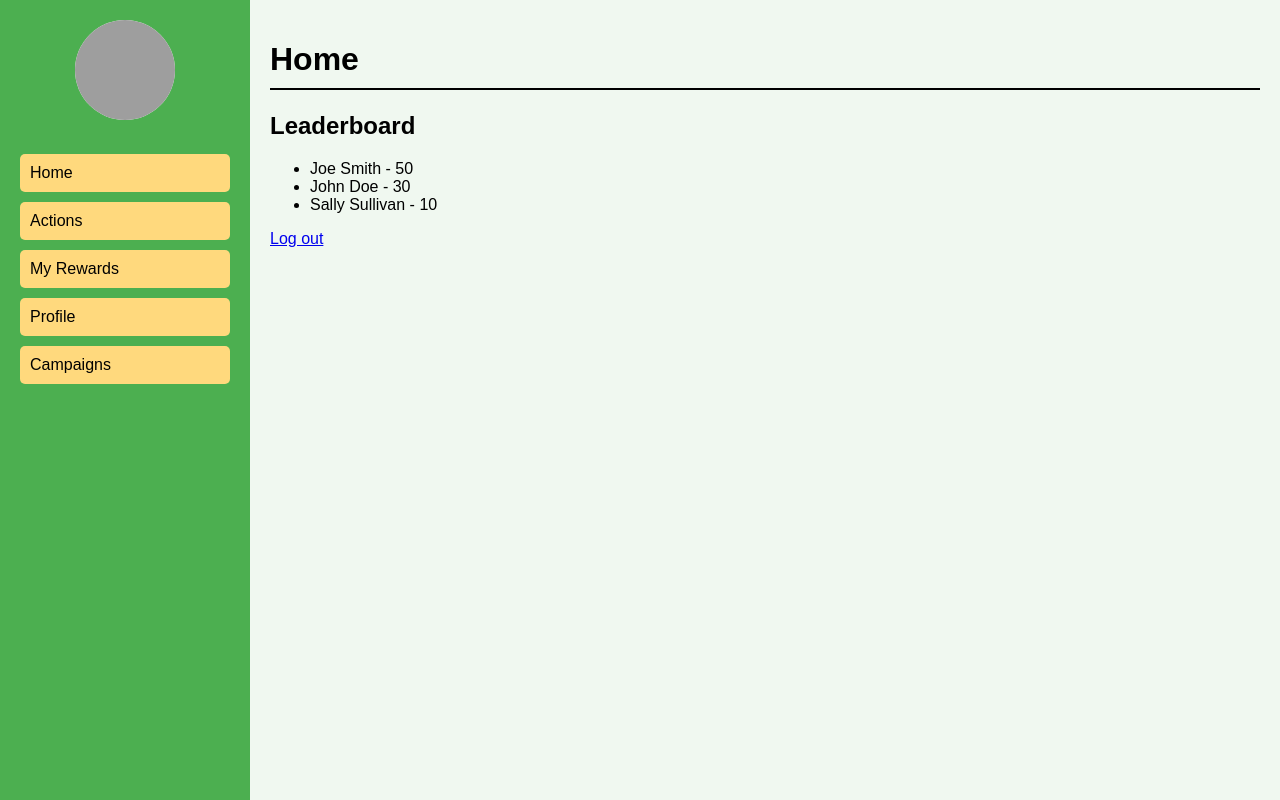
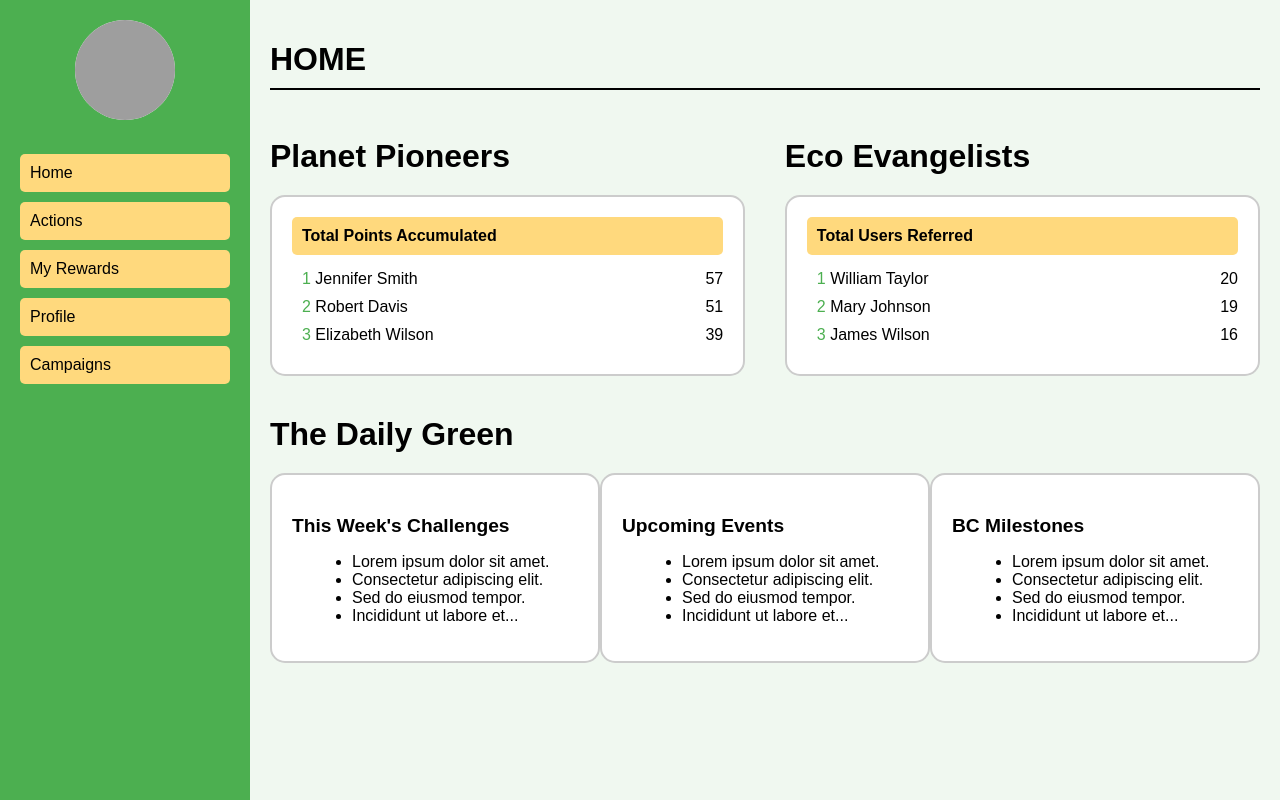
Before and after one commit to CSCI3356-Fall2024/Joaks, a Django app: page / in a window 1280 px wide. Run offline with Django 5.2, Linux system fonts and the light colour scheme; the visitor is signed in with stand-in values (Sample User, id 1); grey boxes are pictures that could not be loaded.

Commit message:
Update home.html

```diff
--- a/mysite/templates/home.html
+++ b/mysite/templates/home.html
@@ -1,21 +1,96 @@
 {% extends 'base.html' %}
 
-{% block title %} Home {% endblock %}
+{% block title %}Home{% endblock %}
 
 {% block content %}
-<h1>Home</h1>
-<h2>Leaderboard</h2>
-<ul>
-    <li>
-        Joe Smith - 50
-    </li>
-    <li>
-        John Doe - 30
-    </li>
-    <li>
-        Sally Sullivan - 10
-    </li>
-</ul>
+<div class="home-container">
+    <h1 style="border-bottom: 2px solid black; padding-bottom: 10px;">HOME</h1>
 
-<a href="{% url 'logout' %}">Log out</a>
+    <div style="display: flex; justify-content: space-between; margin-bottom: 40px;">
+        <!-- Planet Pioneers Section -->
+        <div style="width: 48%;">
+            <h2 style="font-size: 2em; margin-bottom: 20px;">Planet Pioneers</h2>
+            <div style="border: 2px solid #ccc; border-radius: 15px; padding: 20px; background-color: white;">
+                <div style="background-color: #ffd97d; padding: 10px; border-radius: 5px; margin-bottom: 15px;">
+                    <strong>Total Points Accumulated</strong>
+                </div>
+                <div style="margin-left: 10px;">
+                    <p style="display: flex; justify-content: space-between; margin: 10px 0;">
+                        <span><span style="color: #4CAF50;">1</span> Jennifer Smith</span>
+                        <span>57</span>
+                    </p>
+                    <p style="display: flex; justify-content: space-between; margin: 10px 0;">
+                        <span><span style="color: #4CAF50;">2</span> Robert Davis</span>
+                        <span>51</span>
+                    </p>
+                    <p style="display: flex; justify-content: space-between; margin: 10px 0;">
+                        <span><span style="color: #4CAF50;">3</span> Elizabeth Wilson</span>
+                        <span>39</span>
+                    </p>
+                </div>
+            </div>
+        </div>
+
+        <!-- Eco Evangelists Section -->
+        <div style="width: 48%;">
+            <h2 style="font-size: 2em; margin-bottom: 20px;">Eco Evangelists</h2>
+            <div style="border: 2px solid #ccc; border-radius: 15px; padding: 20px; background-color: white;">
+                <div style="background-color: #ffd97d; padding: 10px; border-radius: 5px; margin-bottom: 15px;">
+                    <strong>Total Users Referred</strong>
+                </div>
+                <div style="margin-left: 10px;">
+                    <p style="display: flex; justify-content: space-between; margin: 10px 0;">
+                        <span><span style="color: #4CAF50;">1</span> William Taylor</span>
+                        <span>20</span>
+                    </p>
+                    <p style="display: flex; justify-content: space-between; margin: 10px 0;">
+                        <span><span style="color: #4CAF50;">2</span> Mary Johnson</span>
+                        <span>19</span>
+                    </p>
+                    <p style="display: flex; justify-content: space-between; margin: 10px 0;">
+                        <span><span style="color: #4CAF50;">3</span> James Wilson</span>
+                        <span>16</span>
+                    </p>
+                </div>
+            </div>
+        </div>
+    </div>
+
+    <!-- The Daily Green Section -->
+    <h2 style="font-size: 2em; margin: 40px 0 20px;">The Daily Green</h2>
+    <div style="display: flex; justify-content: space-between;">
+        <!-- This Week's Challenges -->
+        <div style="width: 31%; border: 2px solid #ccc; border-radius: 15px; padding: 20px; background-color: white;">
+            <h3 style="font-size: 1.2em; margin-bottom: 15px;">This Week's Challenges</h3>
+            <ul style="list-style-type: disc; margin-left: 20px;">
+                <li>Lorem ipsum dolor sit amet.</li>
+                <li>Consectetur adipiscing elit.</li>
+                <li>Sed do eiusmod tempor.</li>
+                <li>Incididunt ut labore et...</li>
+            </ul>
+        </div>
+
+        <!-- Upcoming Events -->
+        <div style="width: 31%; border: 2px solid #ccc; border-radius: 15px; padding: 20px; background-color: white;">
+            <h3 style="font-size: 1.2em; margin-bottom: 15px;">Upcoming Events</h3>
+            <ul style="list-style-type: disc; margin-left: 20px;">
+                <li>Lorem ipsum dolor sit amet.</li>
+                <li>Consectetur adipiscing elit.</li>
+                <li>Sed do eiusmod tempor.</li>
+                <li>Incididunt ut labore et...</li>
+            </ul>
+        </div>
+
+        <!-- BC Milestones -->
+        <div style="width: 31%; border: 2px solid #ccc; border-radius: 15px; padding: 20px; background-color: white;">
+            <h3 style="font-size: 1.2em; margin-bottom: 15px;">BC Milestones</h3>
+            <ul style="list-style-type: disc; margin-left: 20px;">
+                <li>Lorem ipsum dolor sit amet.</li>
+                <li>Consectetur adipiscing elit.</li>
+                <li>Sed do eiusmod tempor.</li>
+                <li>Incididunt ut labore et...</li>
+            </ul>
+        </div>
+    </div>
+</div>
 {% endblock %}
```
